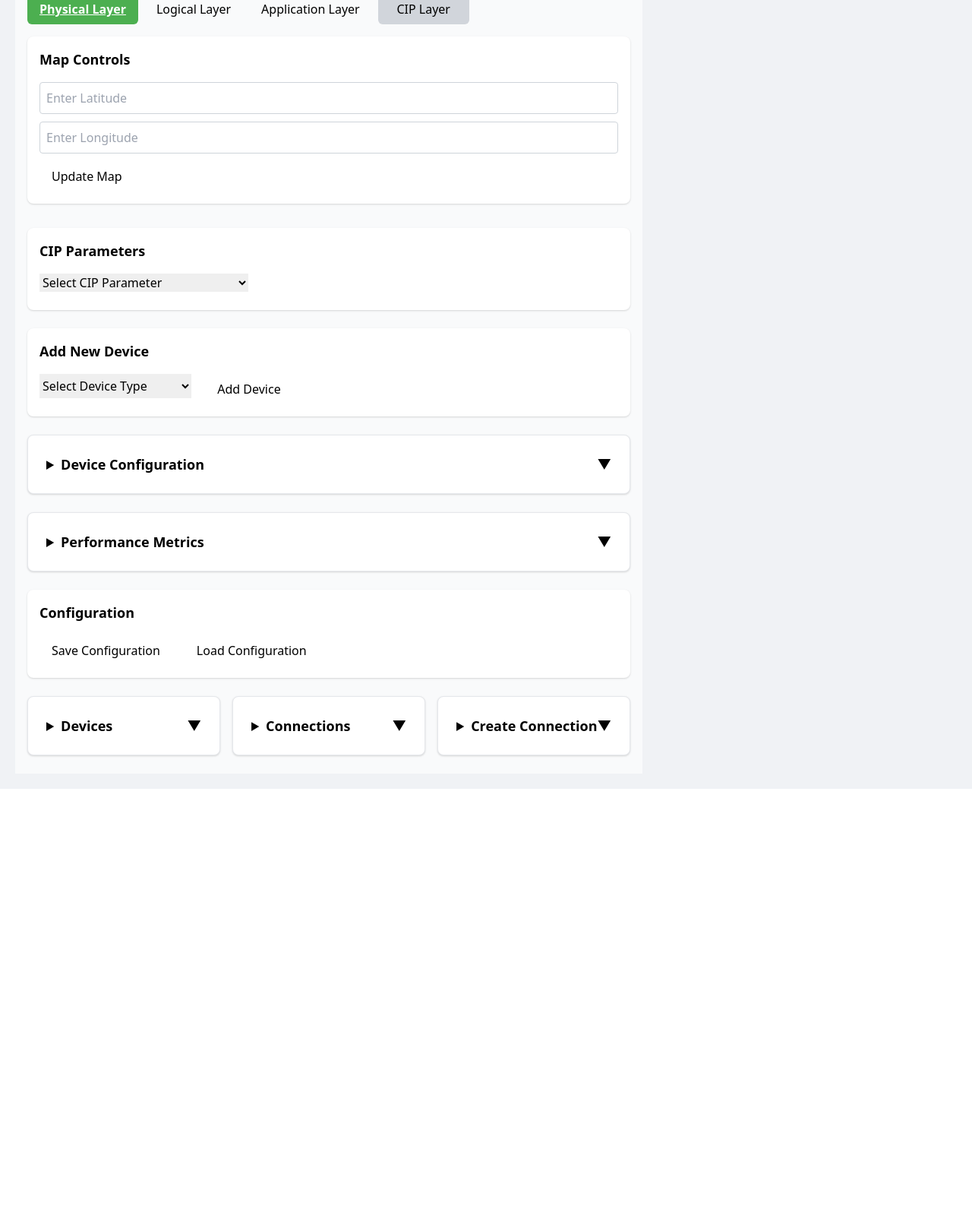
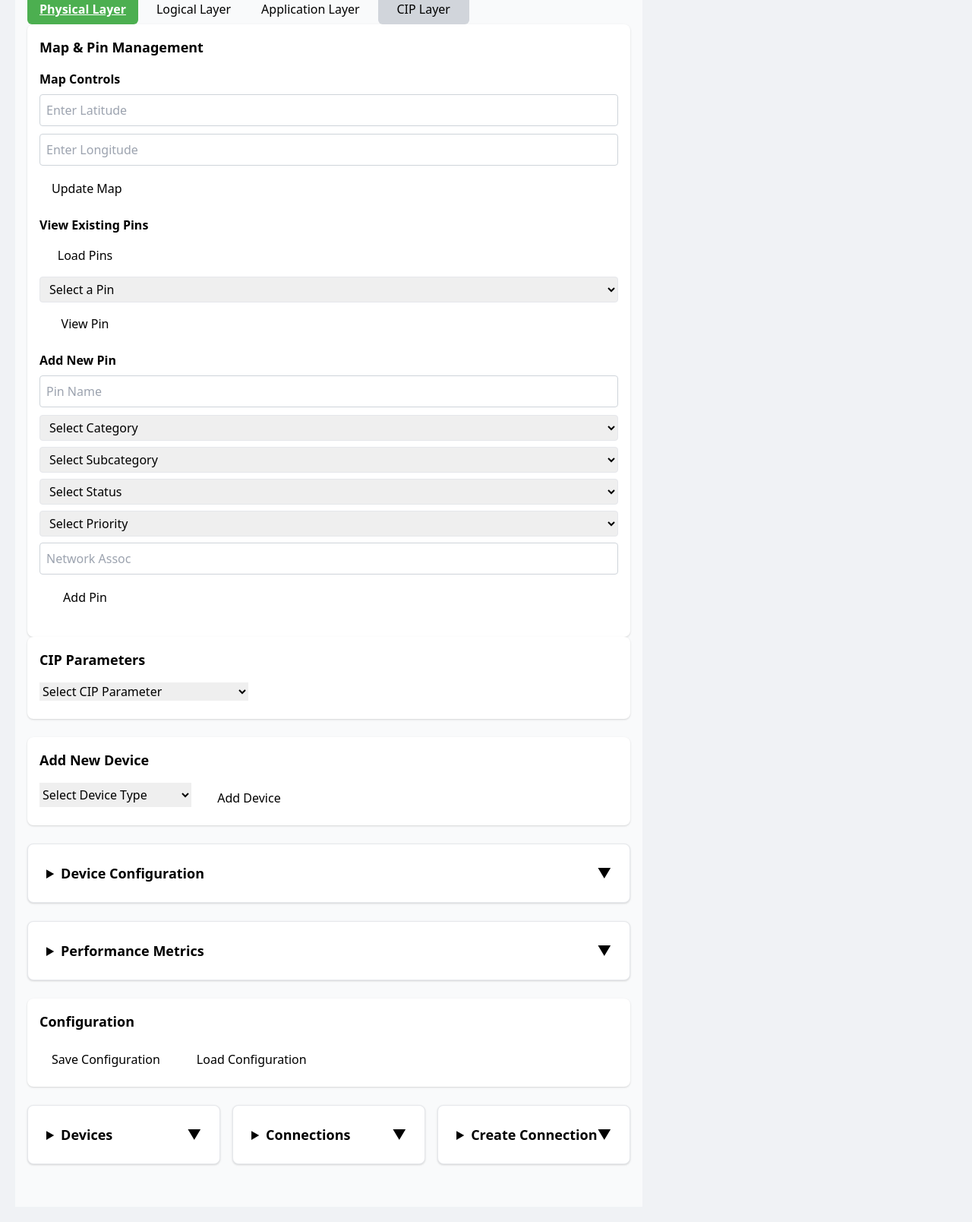
Before and after one commit to ro0TuX777/HM-2, a Flask app: page /device_management in a window 1280 px wide. Shown: the part 620-2228 px from the top of the page at 76% size. Before the commit the page ends 1658 px from the top, so only its background shows below. Run offline with Flask 2, Linux system fonts and the light colour scheme.

Commit message:
map updates

```diff
--- /dev/null
+++ b/static/js/device_management/dm_pin_management.js
@@ -0,0 +1,198 @@
+// dm_pin_management.js
+
+import { showError, showSuccess } from './dm_ui.js'; // Ensure these are exported from dm_ui.js if needed.
+
+let UI = {
+    inputs: {
+        latitudeInput: document.getElementById('latitudeInput'),
+        longitudeInput: document.getElementById('longitudeInput'),
+        pinNameInput: document.getElementById('pinNameInput'),
+        networkAssocInput: document.getElementById('networkAssocInput')
+    },
+    selects: {
+        categorySelect: document.getElementById('categorySelect'),
+        subcategorySelect: document.getElementById('subcategorySelect'),
+        statusSelect: document.getElementById('statusSelect'),
+        prioritySelect: document.getElementById('prioritySelect'),
+        pinListSelect: document.getElementById('pinListSelect')
+    },
+    buttons: {
+        addPinButton: document.getElementById('addPinButton'),
+        updateMapLocation: document.getElementById('updateMapLocation'),
+        loadPinsButton: document.getElementById('loadPinsButton'),
+        viewPinButton: document.getElementById('viewPinButton')
+    }
+};
+
+// We'll store loaded pins in a variable for easy access
+let loadedPins = [];
+
+function setupPinEventListeners() {
+    UI.buttons.addPinButton?.addEventListener('click', addPin);
+    UI.selects.categorySelect?.addEventListener('change', populateSubcategories);
+    UI.buttons.loadPinsButton?.addEventListener('click', loadPins);
+    UI.buttons.viewPinButton?.addEventListener('click', viewSelectedPin);
+}
+
+async function addPin() {
+    const lat = parseFloat(UI.inputs.latitudeInput.value);
+    const lng = parseFloat(UI.inputs.longitudeInput.value);
+    const pinName = UI.inputs.pinNameInput.value;
+    const category = UI.selects.categorySelect.value;
+    const subcategory = UI.selects.subcategorySelect.value;
+    const status_classification = UI.selects.statusSelect.value;
+    const priority_level = UI.selects.prioritySelect.value;
+    const network_assoc = UI.inputs.networkAssocInput.value;
+
+    if (!pinName || !category || !subcategory || !status_classification || !priority_level || isNaN(lat) || isNaN(lng)) {
+        showError('Please fill in all required pin fields and valid coordinates.');
+        return;
+    }
+
+    const timestamp_utc = new Date().toISOString();
+    const pinData = {
+        pin_name: pinName,
+        latitude: lat,
+        longitude: lng,
+        network_assoc: network_assoc || '',
+        category: category,
+        subcategory: subcategory,
+        status_classification: status_classification,
+        priority_level: priority_level,
+        timestamp_utc: timestamp_utc
+    };
+
+    try {
+        const response = await fetch('/api/pins', {
+            method: 'POST',
+            headers: { 'Content-Type': 'application/json' },
+            body: JSON.stringify(pinData)
+        });
+        const result = await response.json();
+
+        if (!response.ok) {
+            showError(`Failed to add pin: ${result.error || response.statusText}`);
+            return;
+        }
+
+        showSuccess('Pin added successfully!');
+
+        // Add marker to the map (optional immediate display)
+        addPinMarker(lat, lng, pinName, category, subcategory, status_classification, priority_level);
+
+    } catch (error) {
+        console.error('Error adding pin:', error);
+        showError('Error adding pin. Check console for details.');
+    }
+}
+
+async function loadPins() {
+    try {
+        const response = await fetch('/api/pins');
+        if (!response.ok) {
+            const result = await response.json();
+            showError(`Failed to load pins: ${result.error || response.statusText}`);
+            return;
+        }
+
+        const pins = await response.json();
+        loadedPins = pins; // Store loaded pins globally
+
+        // Clear existing options
+        UI.selects.pinListSelect.innerHTML = '<option value="" disabled selected>Select a Pin</option>';
+
+        pins.forEach(pin => {
+            const op = document.createElement('option');
+            op.value = pin.id;
+            op.textContent = pin.name;
+            UI.selects.pinListSelect.appendChild(op);
+        });
+
+        showSuccess('Pins loaded successfully!');
+    } catch (error) {
+        console.error('Error loading pins:', error);
+        showError('Error loading pins. Check console for details.');
+    }
+}
+
+function viewSelectedPin() {
+    const selectedPinId = UI.selects.pinListSelect.value;
+    if (!selectedPinId) {
+        showError('Please select a pin from the dropdown.');
+        return;
+    }
+
+    const pin = loadedPins.find(p => p.id == selectedPinId);
+    if (!pin) {
+        showError('Selected pin not found.');
+        return;
+    }
+
+    // Re-center map on pin and show a popup (if we have a marker)
+    if (window.myLeafletMap) {
+        window.myLeafletMap.setView([pin.latitude, pin.longitude], 13);
+
+        // If you want to add a marker dynamically now:
+        addPinMarker(pin.latitude, pin.longitude, pin.name, pin.pin_type);
+
+        showSuccess(`Viewing pin: ${pin.name}`);
+    } else {
+        showError('Map is not initialized. Switch to Physical layer.');
+    }
+}
+
+function addPinMarker(lat, lng, pinName, category, subcategory, status_classification, priority_level) {
+    // category, subcategory, status_classification, priority_level might be combined into pin_type
+    let color = 'blue';
+    if (priority_level === 'High Priority') color = 'red';
+    else if (priority_level === 'Medium Priority') color = 'orange';
+    else if (priority_level === 'Low Priority') color = 'green';
+    else if (priority_level === 'Monitor Only') color = 'purple';
+
+    const pinIcon = window.L.divIcon({
+        className: '',
+        html: `<div style="width:20px; height:20px; background-color:${color}; border-radius:50%; opacity:0.8;"></div>`,
+        iconSize: [20,20]
+    });
+
+    const marker = window.L.marker([lat, lng], { icon: pinIcon }).addTo(window.myLeafletMap);
+    marker.bindPopup(`<b>${pinName}</b><br>${category} - ${subcategory}<br>Status: ${status_classification}<br>Priority: ${priority_level}`);
+}
+
+function populateSubcategories() {
+    const cat = UI.selects.categorySelect.value;
+    const subcategorySelect = UI.selects.subcategorySelect;
+    subcategorySelect.innerHTML = '<option value="" disabled selected>Select Subcategory</option>';
+
+    let options = [];
+    switch(cat) {
+        case 'Critical Infrastructure':
+            options = ['Power Generation','Distribution Centers','Communication Hubs','Transportation Nodes'];
+            break;
+        case 'Personnel Categories':
+            options = ['Primary Contacts','Secondary Contacts','Unknown Entities','Watch List','Support Personnel'];
+            break;
+        case 'Operational Sites':
+            options = ['Command Posts','Rally Points','Checkpoints','Observation Posts'];
+            break;
+        case 'Status Classifications':
+            // Actually this is a category itself, not sure if needed here,
+            // but leaving as example
+            options = ['Active','Inactive','Pending Investigation','Verified','Unverified'];
+            break;
+        case 'Network Elements':
+            options = ['Network Nodes','Control Systems','Remote Terminals','Access Points'];
+            break;
+        default:
+            options = [];
+    }
+
+    options.forEach(opt => {
+        const op = document.createElement('option');
+        op.value = opt;
+        op.textContent = opt;
+        subcategorySelect.appendChild(op);
+    });
+}
+
+setupPinEventListeners();
--- a/templates/frontend/device_management.html.jinja2
+++ b/templates/frontend/device_management.html.jinja2
@@ -117,14 +117,69 @@
                     <button class="layer-toggle px-3 py-1 text-sm rounded bg-gray-300 hover:bg-gray-400 transition-colors" data-layer="cip">CIP Layer</button>
                 </div>
 
-                <!-- Insert the Map Controls block here -->
-                <div class="bg-white rounded-lg shadow p-4 mt-4">
-                    <h3 class="text-lg font-semibold mb-4">Map Controls</h3>
-                    <input type="number" id="latitudeInput" placeholder="Enter Latitude" class="mb-2 block rounded border px-2 py-1">
-                    <input type="number" id="longitudeInput" placeholder="Enter Longitude" class="mb-2 block rounded border px-2 py-1">
-                    <button id="updateMapLocation" class="action-button">Update Map</button>
+                <div class="bg-white rounded-lg shadow p-4">
+                    <h3 class="text-lg font-semibold mb-4">Map & Pin Management</h3>
+
+                    <!-- Map Controls -->
+                    <div class="mb-4">
+                        <h4 class="font-semibold mb-2">Map Controls</h4>
+                        <input type="number" id="latitudeInput" placeholder="Enter Latitude" class="mb-2 block w-full border rounded px-2 py-1" />
+                        <input type="number" id="longitudeInput" placeholder="Enter Longitude" class="mb-2 block w-full border rounded px-2 py-1" />
+                        <button id="updateMapLocation" class="action-button">Update Map</button>
+                    </div>
+
+                    <!-- Pin Loading and Viewing -->
+                    <div class="mb-4">
+                        <h4 class="font-semibold mb-2">View Existing Pins</h4>
+                        <button id="loadPinsButton" class="action-button mr-2">Load Pins</button>
+                        <select id="pinListSelect" class="mb-2 mt-2 block w-full border rounded px-2 py-1">
+                            <option value="" disabled selected>Select a Pin</option>
+                        </select>
+                        <button id="viewPinButton" class="action-button">View Pin</button>
+                    </div>
+
+                    <!-- Add Pin Section -->
+                    <div class="mb-4">
+                        <h4 class="font-semibold mb-2">Add New Pin</h4>
+                        <input type="text" id="pinNameInput" placeholder="Pin Name" class="mb-2 block w-full border rounded px-2 py-1" />
+
+                        <select id="categorySelect" class="mb-2 block w-full border rounded px-2 py-1">
+                            <option value="" disabled selected>Select Category</option>
+                            <option value="Critical Infrastructure">Critical Infrastructure</option>
+                            <option value="Personnel Categories">Personnel Categories</option>
+                            <option value="Operational Sites">Operational Sites</option>
+                            <option value="Status Classifications">Status Classifications</option>
+                            <option value="Network Elements">Network Elements</option>
+                        </select>
+
+                        <!-- This will be dynamically populated based on category selection -->
+                        <select id="subcategorySelect" class="mb-2 block w-full border rounded px-2 py-1">
+                            <option value="" disabled selected>Select Subcategory</option>
+                        </select>
+
+                        <select id="statusSelect" class="mb-2 block w-full border rounded px-2 py-1">
+                            <option value="" disabled selected>Select Status</option>
+                            <option value="Active">Active</option>
+                            <option value="Inactive">Inactive</option>
+                            <option value="Pending Investigation">Pending Investigation</option>
+                            <option value="Verified">Verified</option>
+                            <option value="Unverified">Unverified</option>
+                        </select>
+
+                        <select id="prioritySelect" class="mb-2 block w-full border rounded px-2 py-1">
+                            <option value="" disabled selected>Select Priority</option>
+                            <option value="High Priority">High Priority</option>
+                            <option value="Medium Priority">Medium Priority</option>
+                            <option value="Low Priority">Low Priority</option>
+                            <option value="Monitor Only">Monitor Only</option>
+                        </select>
+
+                        <input type="text" id="networkAssocInput" placeholder="Network Assoc" class="mb-2 block w-full border rounded px-2 py-1" />
+
+                        <button id="addPinButton" class="action-button">Add Pin</button>
+                    </div>
                 </div>
-            </div>
+
 
             <!-- Control Sections -->
             <div class="space-y-6">
@@ -306,5 +361,6 @@
 <script type="module" src="{{ url_for('static', filename='js/device_management/dm_ui.js') }}"></script>
 <script type="module" src="{{ url_for('static', filename='js/device_management.js') }}"></script>
 <script type="module" src="{{ url_for('static', filename='js/device_management/dm_zscore.js') }}"></script>
+<script type="module" src="{{ url_for('static', filename='js/device_management/dm_pin_management.js') }}"></script>
 
 {% endblock %}
```
Also changed, not shown: routes/network_routes.py (+56 -17 lines), app.db.
